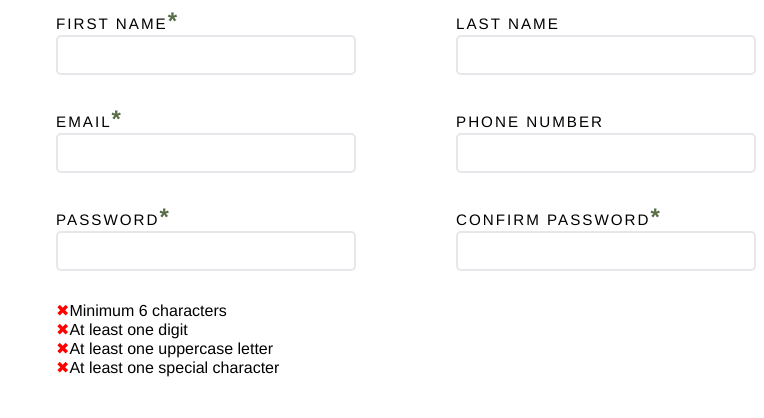
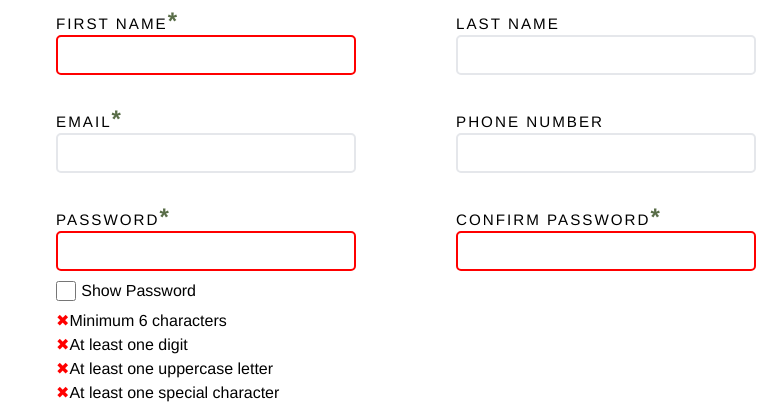
Before and after one commit to cColds/sign-up-form, a plain HTML site: page index.html in a window 1280 px wide. Shown: the part 448-866 px from the top of the page, 516-1280 px from the left. Drawn offline with nearby package versions, Linux system fonts and the light colour scheme.

Commit message:
added show password

```diff
--- a/index.html
+++ b/index.html
@@ -60,7 +60,12 @@
                         <div class="passwordContainer">
                             <div class="password">
                                 <p> <label for="password">PASSWORD<span class="asterisk">*</span></label></p>
-                                <input type="password" id="passwordId" required>
+                                <input type="password" id="passwordId"
+                                    pattern="/^(?=.*\d)(?=.*[!@#$%^&*])(?=.*[a-z])(?=.*[A-Z]).{6,}$/" required>
+                                <div class="showPassContainer">
+                                    <input type="checkbox" class="checkBox">
+                                    <span class="showPassText">Show Password </span>
+                                </div>
                                 <div class="passwordRequirements">
                                     <div>✖Minimum 6 characters</div>
                                     <div>✖At least one digit</div>
@@ -73,16 +78,12 @@
                                     </label></p>
                                 <div class="confirmPasswordContainer">
                                     <input type="password" id="confirm-password"
+                                        pattern="/^(?=.*[0-9])(?=.*[!@#$%^&*])[a-zA-Z0-9!@#$%^&*]{6,32}$/"
                                         title="At least 6 characters, a digit, an uppercase letter, and a special character"
                                         required>
                                     <div class="mismatch"></div>
                                 </div>
-                                <!-- <div class="confirmPasswordRequirements">
-                                    <div class="min">✖Minimum 6 characters</div>
-                                    <div class="digit">✖At least one digit</div>
-                                    <div class="upperCase">✖At least one uppercase letter</div>
-                                    <div class="special">✖At least one special character </div>
-                                </div> -->
+
                             </div>
                         </div>
                         <div class="account">
--- a/scripts.js
+++ b/scripts.js
@@ -79,3 +79,16 @@ function includesSpecialCharacters(password) {
 
 	return specialCharactersCheck;
 }
+
+const checkbox = document.querySelector(".checkBox");
+checkbox.addEventListener("click", showPassword);
+
+function showPassword() {
+	if (password.type === "password") {
+		password.type = "text";
+		confirmPassword.type = "text";
+	} else {
+		password.type = "password";
+		confirmPassword.type = "password";
+	}
+}
--- a/styles.css
+++ b/styles.css
@@ -163,11 +163,14 @@ a:active {
 .passwordRequirements,
 .confirmPasswordRequirements {
 	margin-left: 60px;
+	display: flex;
+	flex-direction: column;
+	gap: 5px;
+	margin-top: 10px;
 	font-family: "Franklin Gothic Medium", "Arial Narrow", Arial, sans-serif;
 }
 
-.passwordRequirements > div:nth-child(-n + 4)::first-letter,
-.confirmPasswordRequirements > :nth-child(-n + 4)::first-letter {
+.passwordRequirements > div:nth-child(-n + 4)::first-letter {
 	color: red;
 }
 
@@ -182,3 +185,28 @@ a:active {
 	bottom: 10px;
 	margin-left: 60px;
 }
+
+input:invalid {
+	border-style: solid;
+	border-color: red;
+}
+
+.showPassContainer {
+	display: flex;
+	position: relative;
+	white-space: nowrap;
+	font-family: "Franklin Gothic Medium", "Arial Narrow", Arial, sans-serif;
+}
+
+.showPassText {
+	position: absolute;
+	right: 160px;
+	bottom: 1px;
+}
+
+.checkBox {
+	position: absolute;
+	right: 280px;
+	width: 20px;
+	bottom: -40px;
+}
```
